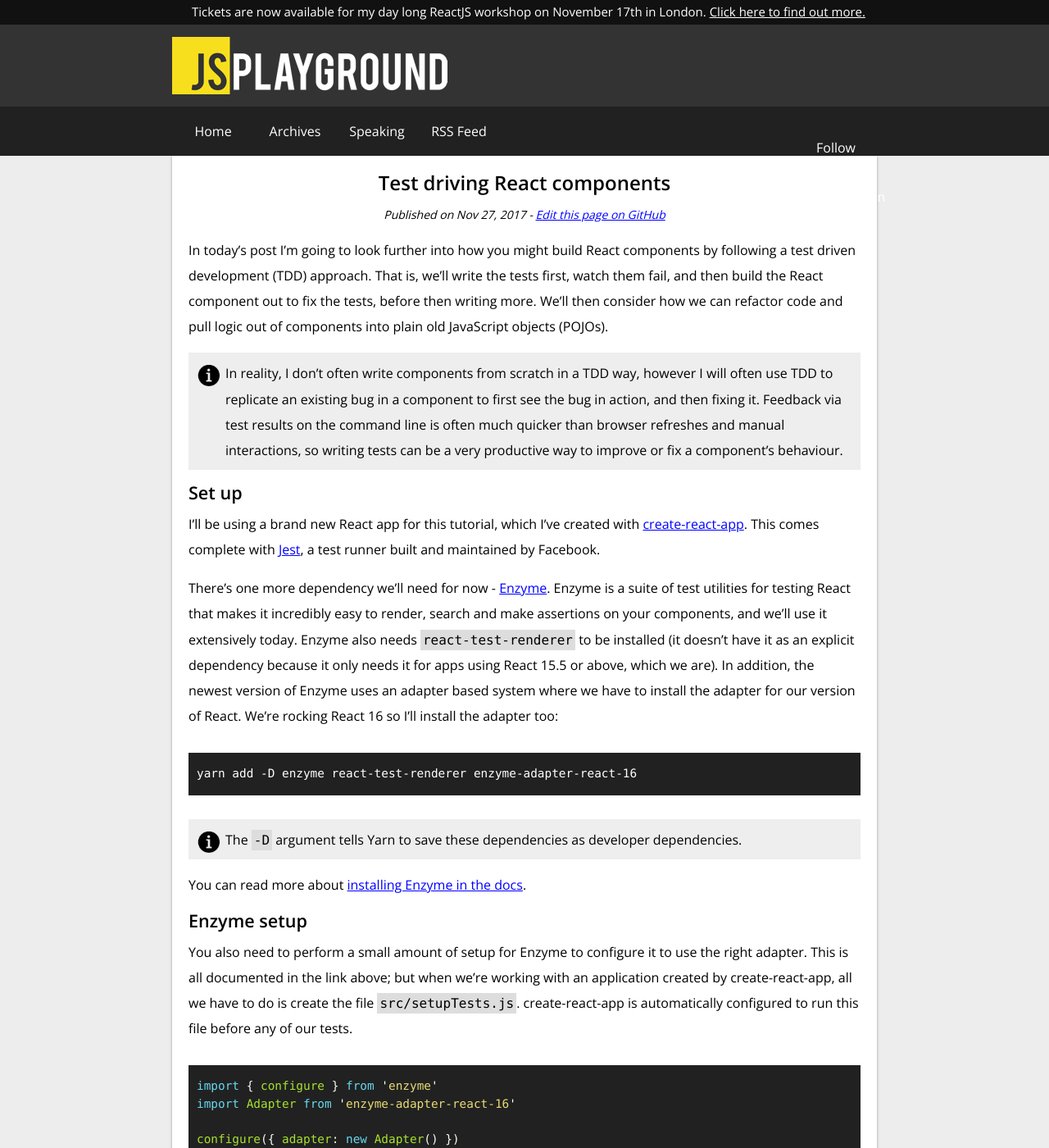
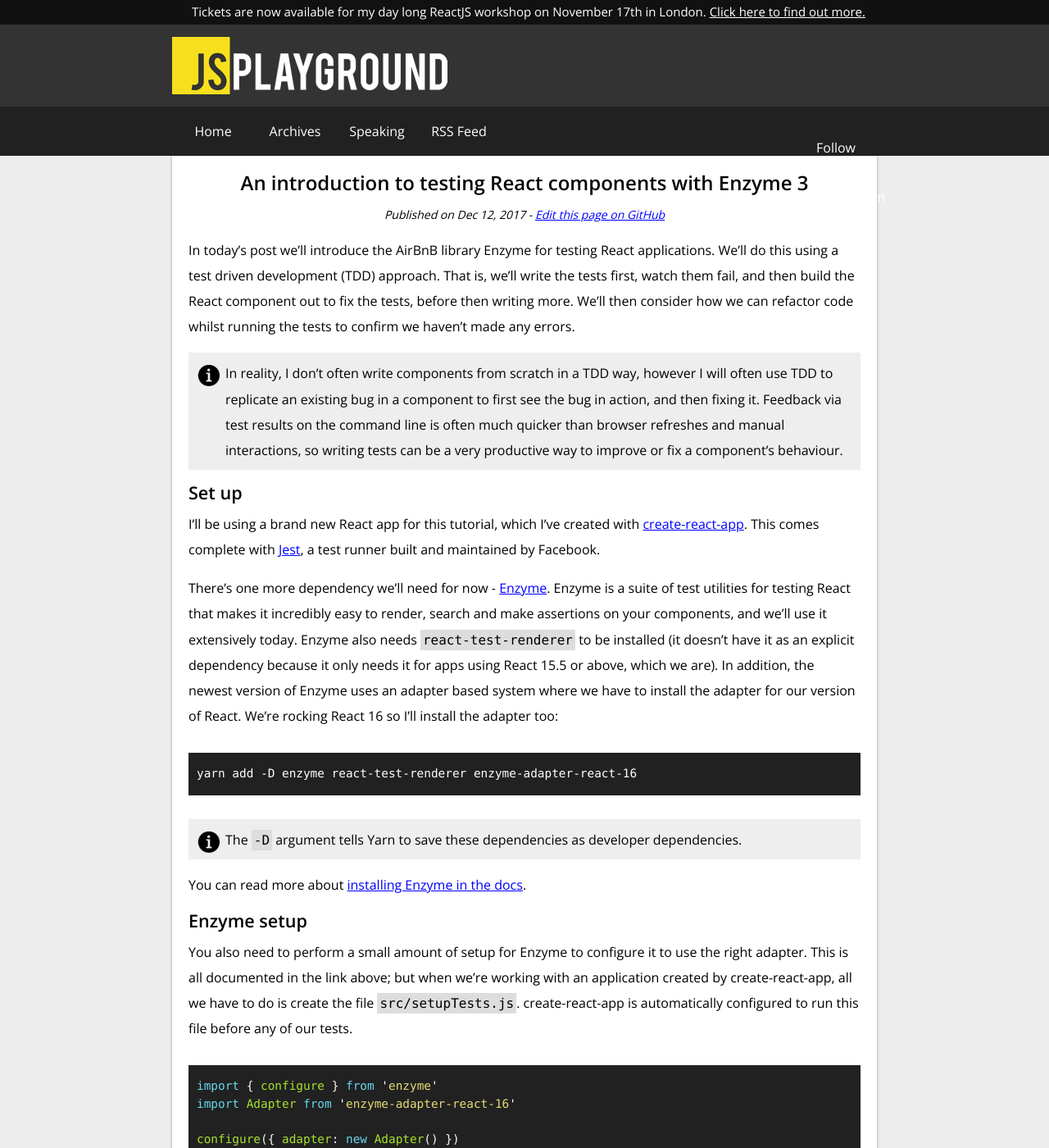
Before and after one commit to jackfranklin/javascriptplayground.com, a Jekyll site: the page built from _posts/2017-12-12-introduction-to-react-tests-enzyme.md, in a window 1280 px wide and 1400 px high. Shown: the whole window at 82% size. Built offline with Jekyll 4.4.1, drawn with Linux system fonts in a browser that asks for light colours; comment, search, counter and statistics services are not loaded; some of the changed text lies outside the part shown.

Commit message:
Next enzyme post.

````diff
--- a/_posts/2017-11-27-test-driving-react-components.md
+++ b/_posts/2017-12-12-introduction-to-react-tests-enzyme.md
@@ -1,16 +1,16 @@
 ---
 layout: post
-title: Test driving React components
-intro: In today's post I'll look at how it's possible to build React components following the test driven development methodology, where tests are written first.
-githubPath: 2017-11-27-test-driving-react-components
+title: An introduction to testing React components with Enzyme 3
+intro: In today's post we'll introduce Enzyme and look at how to use it to test a basic React component.
+githubPath: 2017-12-12-introduction-to-react-tests-enzyme
 ---
 
-In today's post I'm going to look further into how you might build React
-components by following a test driven development (TDD) approach. That is, we'll
-write the tests first, watch them fail, and then build the React component out
-to fix the tests, before then writing more. We'll then consider how we can
-refactor code and pull logic out of components into plain old JavaScript objects
-(POJOs).
+In today's post we'll introduce the AirBnB library Enzyme for testing React
+applications. We'll do this using a test driven development (TDD) approach. That
+is, we'll write the tests first, watch them fail, and then build the React
+component out to fix the tests, before then writing more. We'll then consider
+how we can refactor code whilst running the tests to confirm we haven't made any
+errors.
 
 > In reality, I don't often write components from scratch in a TDD way, however
 > I will often use TDD to replicate an existing bug in a component to first see
@@ -61,15 +61,29 @@ import Adapter from 'enzyme-adapter-react-16'
 configure({ adapter: new Adapter() })
 ```
 
-## First component
+> If you're using an older version of React in your projects but still want to
+> use Enzyme, make sure you use the right Enzyme adapter for the version of
+> React you're using. You can find more on the
+> [Enzyme installation docs](https://github.com/airbnb/enzyme#installation).
 
-Let's first build a component that takes a `name` prop and renders `<p>Hello,
+create-react-app is configured to run this file for us automatically when we run
+`yarn test`, so before our tests are run it will be executed and set up Enzyme
+correctly.
+
+> If you're not using create-react-app, you can configure Jest yourself to run
+> this file using the
+> [`setupTestFrameworkScriptFile`](https://facebook.github.io/jest/docs/en/configuration.html#setuptestframeworkscriptfile-string)
+> configuration option.
+
+## The `Hello` component
+
+Let's build a component that takes a `name` prop and renders `<p>Hello,
 name!</p>` onto the screen. As we're writing tests first, I'll create
 `src/Hello.test.js`, following the convention for test files that
 `create-react-app` uses (in your own apps you can use whichever convention you
 prefer). Here's our first test:
 
-```jsx
+```js
 import React from 'react'
 import Hello from './Hello'
 import { shallow } from 'enzyme'
@@ -96,7 +110,7 @@ Cannot find module './Hello' from 'Hello.test.js'
 
 So let's at least define the component and give it a shell that renders nothing:
 
-```jsx
+```js
 import React from 'react'
 
 const Hello = props => {
@@ -108,7 +122,7 @@ export default Hello
 
 Now we get a slightly cryptic error:
 
-```jsx
+```js
 Method “text” is only meant to be run on a single node. 0 found instead.
 ```
 
@@ -117,13 +131,13 @@ happening because we're calling `wrapper.find('p')` and then calling `text()` on
 that to get the text, but the component is not rendering a paragraph. Let's fix
 that:
 
-```jsx
+```js
 const Hello = props => {
   return <p>Hello World</p>
 }
 ```
 
-Now we're mucuh closer!
+Now we're much closer!
 
 ```
 expect(received).toEqual(expected)
@@ -136,7 +150,7 @@ Received:
 
 And we can make the final leap to a green test:
 
-```jsx
+```js
 const Hello = props => {
   return <p>Hello, {props.name}!</p>
 }
@@ -151,7 +165,7 @@ your test suite, you should make sure you keep things organised.
 
 With our second test, we're failing again:
 
-```jsx
+```js
 it('renders the name given', () => {...})
 
 it('uses "Unknown" if no name is passed in', () => {
@@ -171,7 +185,7 @@ Received:
 
 But we can now write our first pass at the implementation to fix it:
 
-```jsx
+```js
 const Hello = props => {
   return <p>Hello, {props.name || 'Unknown'}!</p>
 }
@@ -181,7 +195,7 @@ And now the test is green we're free to refactor. The above is perfectly fine
 but not the way it's usually done in React. Some might choose to destructure the
 `props` argument and give `name` a default value:
 
-```jsx
+```js
 const Hello = ({ name = 'Unknown' }) => {
   return <p>Hello, {name}!</p>
 }
@@ -191,7 +205,7 @@ But most of the time when working with React components I'll use the
 `defaultProps` object to define the defaults. I'll also set the component's
 `propTypes`:
 
-```jsx
+```js
 import React from 'react'
 import PropTypes from 'prop-types'
 
@@ -212,8 +226,8 @@ export default Hello
 
 And all our tests are still passing.
 
-## Testing interactive components
+## Conclusion
 
-Now let's move on to testing something a little more complex - a `<Todo>`
-component that can take and render a todo that a user can interact with. Let no
-one say I'm not unique with my code examples!
+That brings our first look at testing React with Enzyme 3 to an end. In future
+tutorials we'll dive further into what Enzyme has to offer and see how we can
+test components of increasing complexity.
````
